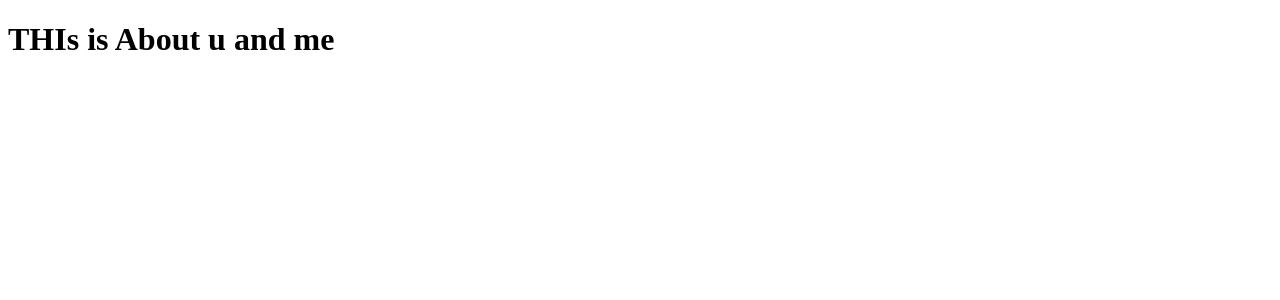
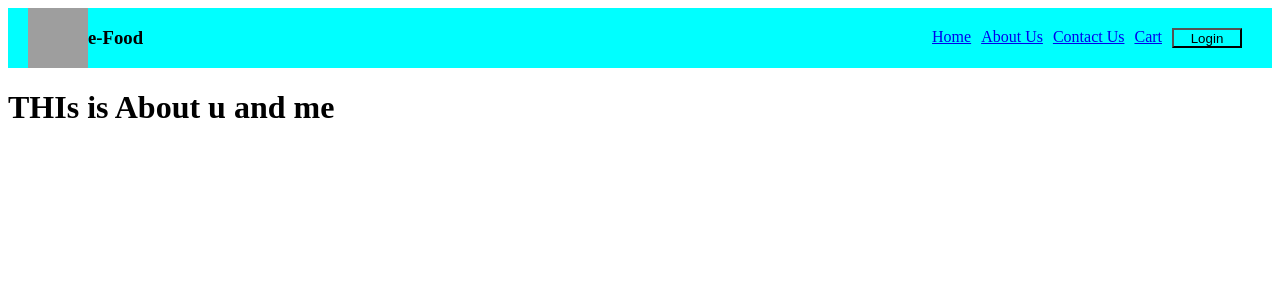
Before and after one commit to diproshanrai/e-food, a React (Vite) app: page /about in a window 1280 px wide. Shown: the top 300 px of the page. Built offline with nearby package versions, Linux system fonts and the light colour scheme; grey boxes are pictures that could not be loaded.

Commit message:
DYnamic routing, Link, useParams

```diff
--- a/index.css
+++ b/index.css
@@ -17,12 +17,15 @@ width: 60px;
 height: 60px;
 }
 
-.links {
+.links ul {
     padding-right: 30px;
+    display: flex;
+    list-style: none;
 }
 
-.links a {
-    margin: 10px;
+.links li {
+    margin-left: 10px;
+
 }
 
 .search {
@@ -73,4 +76,5 @@ height: 60px;
     height: 20px;
     background-color: aqua;
     cursor: pointer;
+    margin-left: 10px;
 }
--- a/src/components/About.js
+++ b/src/components/About.js
@@ -1,8 +1,7 @@
-import { useRouteError } from "react-router-dom";
+
 
 const About = ()=>{
-    const err =  useRouteError();
-    console.log(err);
+
     return(
         <div className="about">
             <h1>THIs is About u and me </h1>
--- a/src/components/App.js
+++ b/src/components/App.js
@@ -2,16 +2,17 @@ import React from "react";
 import ReactDOM from "react-dom/client";
 import Header from "./Header";
 import Body from "./Body";
-import { createBrowserRouter, RouterProvider } from "react-router-dom";
+import { createBrowserRouter, Outlet, RouterProvider } from "react-router-dom";
 import About from "./About";
 import Contact from "./Contact";
 import Error from "./Error";
+import ResMenu from "./ResMenu";
 
 const App = () => {
   return (
     <div>
       <Header />
-      <Body />
+      <Outlet />
     </div>
   );
 };
@@ -21,6 +22,10 @@ const appRender = createBrowserRouter([
     path: "/",
     element: <App />,
     errorElement: <Error/>,
+    children: [
+      {
+        path: "/",
+        element: <Body />,
       },
       {
         path: "/about",
@@ -30,6 +35,13 @@ const appRender = createBrowserRouter([
         path: "/contact",
         element: <Contact />,
       },
+      {
+        path: "/restaurent/:resid",
+        element: <ResMenu />,
+      },
+    ]
+  },
+
 ]);
 
 const display = ReactDOM.createRoot(document.getElementById("root"));
--- a/src/components/Body.js
+++ b/src/components/Body.js
@@ -1,6 +1,7 @@
 import ResCard from "./ResCard";
 import { useEffect, useState } from "react";
 import Shimmer from "./Shimmer";
+import { Link } from "react-router-dom";
 
 const Body = () => {
   const [listOfRestro, setlistOfRestro] = useState([]);
@@ -32,6 +33,8 @@ const Body = () => {
     setFilterList(
       json.data?.cards[4]?.card?.card?.gridElements?.infoWithStyle?.restaurants
     );
+
+    console.log(json.data?.cards[4]?.card?.card?.gridElements?.infoWithStyle?.restaurants);
   };
   //Conditional rendering simple
   // if (listOfRestro.length == 0){
@@ -61,7 +64,6 @@ const Body = () => {
             });
 
             setFilterList(filterSearch);
-            console.log(filterSearch);
           }}
         >
           Search
@@ -74,7 +76,8 @@ const Body = () => {
 
       <div className="resCardContainer">
         {filterList.map((resData, id) => (
-          <ResCard key={id} resData={resData} />
+          <Link key={resData.info.id} to={"/restaurent/"+ resData.info.id}>
+          <ResCard  resData={resData} /></Link>
         ))}
       </div>
     </div>
--- a/src/components/Header.js
+++ b/src/components/Header.js
@@ -1,14 +1,11 @@
+import { Link } from "react-router-dom";
 import { LOGO_URL } from "../utils/constant";
 import { useEffect, useState } from "react";
 
 const Header = () => {
   const [btnName, setBtnName] = useState("Login");
-  console.log("Header Rend")
 
-  useEffect(()=>{
-    console.log("useEffect Rendered")}, [btnName]
-);
-
+  useEffect(() => {}, [btnName]);
 
   return (
     <div className="header">
@@ -17,16 +14,28 @@ const Header = () => {
         <h3>e-Food</h3>
       </div>
       <div className="links">
-        <a href="/">Home</a>
-        <a href="/">Blog</a>
-        <a href="/">Contact Us</a>
-        <a href="/">Cart</a>
-        <button
-          className="login"
-          onClick={() => {
-            btnName === "Login" ? setBtnName("LogOut") : setBtnName("Login");
-          }}
-        >{btnName}</button>
+        <ul>
+          <li>
+            <Link to="/">Home</Link>
+          </li>
+          <li>
+            <Link to="/about">About Us</Link>
+          </li>
+          <li>
+            <Link to="/contact">Contact Us</Link>
+          </li>
+          <li>
+            <Link to="/">Cart</Link>
+          </li>
+          <button
+            className="login"
+            onClick={() => {
+              btnName === "Login" ? setBtnName("LogOut") : setBtnName("Login");
+            }}
+          >
+            {btnName}
+          </button>
+        </ul>
       </div>
     </div>
   );
--- /dev/null
+++ b/src/components/ResMenu.js
@@ -0,0 +1,51 @@
+import { useEffect, useState } from "react";
+import Shimmer from "./Shimmer";
+import { useParams } from "react-router-dom";
+import { MENU_API } from "../utils/constant";
+
+
+const ResMenu = () => {
+  const [resInfo, setResInfo] = useState(null);
+
+  const {resid} = useParams();
+
+  useEffect(() => {
+    fetchMenu();
+  }, []);
+
+  const fetchMenu = async () => {
+    const data = await fetch(
+      MENU_API + resid
+    );
+
+    const json = await data.json();
+
+    setResInfo(json.data);
+  };
+
+  if (resInfo === null) {
+    return <Shimmer />;
+  }
+
+  const { name, cuisines, costForTwo } = resInfo.cards[2].card.card.info;
+
+  const { itemCards } =
+    resInfo?.cards[4].groupedCard.cardGroupMap.REGULAR.cards[2].card.card;
+  console.log(name);
+
+  return (
+    <div className="resMenu">
+      <h1>{name}</h1>
+      <h2>{costForTwo / 100} for two</h2>
+      <h3>{cuisines.join(", ")}</h3>
+      <h3>Menu</h3>
+      <ul>
+        {itemCards.map((item, id) => (
+          <li key={item.card.info.id}>{item.card.info.name} - Rs {item.card.info.price/100 || item.card.info.defaultPrice/100} </li>
+        ))}
+      </ul>
+    </div>
+  );
+};
+
+export default ResMenu;
--- a/src/components/Shimmer.js
+++ b/src/components/Shimmer.js
@@ -1,3 +1,5 @@
+
+
 const Shimmer = () => {
   return (
     <div className="shim-cont">
--- a/src/utils/constant.js
+++ b/src/utils/constant.js
@@ -2,3 +2,5 @@ export const LOGO_URL = "https://png.pngtree.com/png-vector/20220623/ourmid/pngt
 
 
 export const Image_URL ="https://media-assets.swiggy.com/swiggy/image/upload/fl_lossy,f_auto,q_auto,w_660/"
+
+export const MENU_API = "https://corsproxy.io/?https://www.swiggy.com/dapi/menu/pl?page-type=REGULAR_MENU&complete-menu=true&lat=12.9715987&lng=77.5945627&restaurantId="
--- a/src/utils/url.js
+++ /dev/null
@@ -1 +0,0 @@
-export const IMAGE_URL = "https://media-assets.swiggy.com/swiggy/image/upload/fl_lossy,f_auto,q_auto,w_660/"
```
Lines whose indentation alone changed are shown as unchanged.
